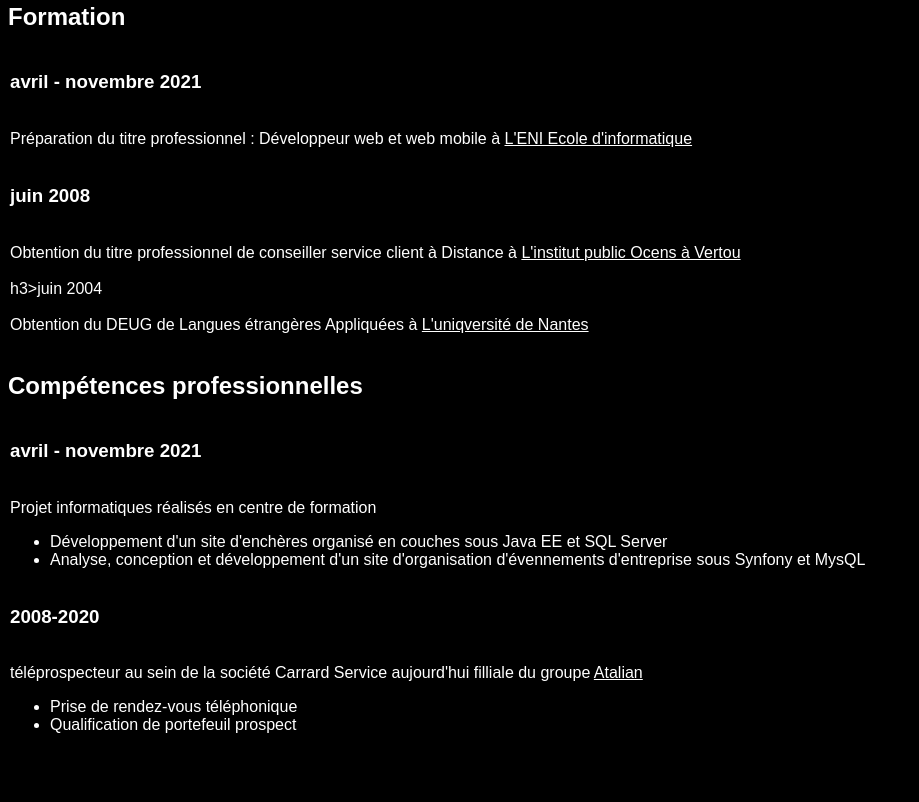
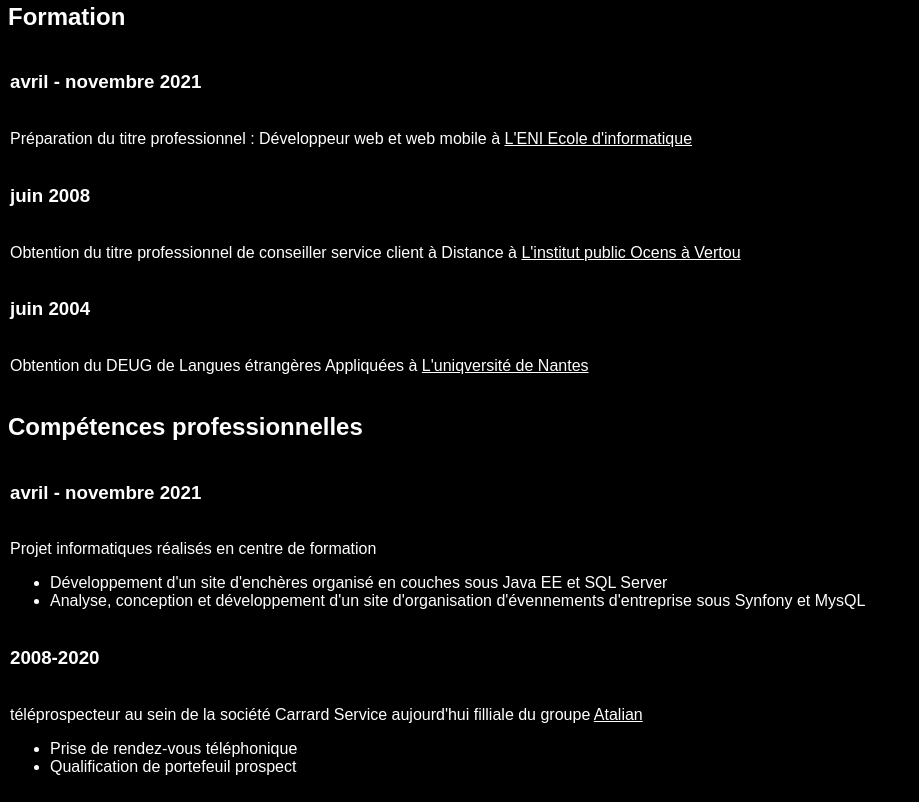
Before and after one commit to florentleveque/cvenligne, a plain HTML site: page index.html in a window 1280 px wide. Shown: the part 1148-1950 px from the top of the page, without its empty margins (0-919 px from the left). Before the commit the page ends 1908 px from the top, so only its background shows below. Drawn offline with Linux system fonts and the light colour scheme.

Commit message:
Correction d'une erreur dans la page HTML.

```diff
--- a/index.html
+++ b/index.html
@@ -109,7 +109,7 @@ L'ENI Ecole d'informatique
                 </p>
             </div>
             <div>
-                h3>juin 2004</h3>
+                <h3>juin 2004</h3>
             </div>
             <div>
                 <p>
```
